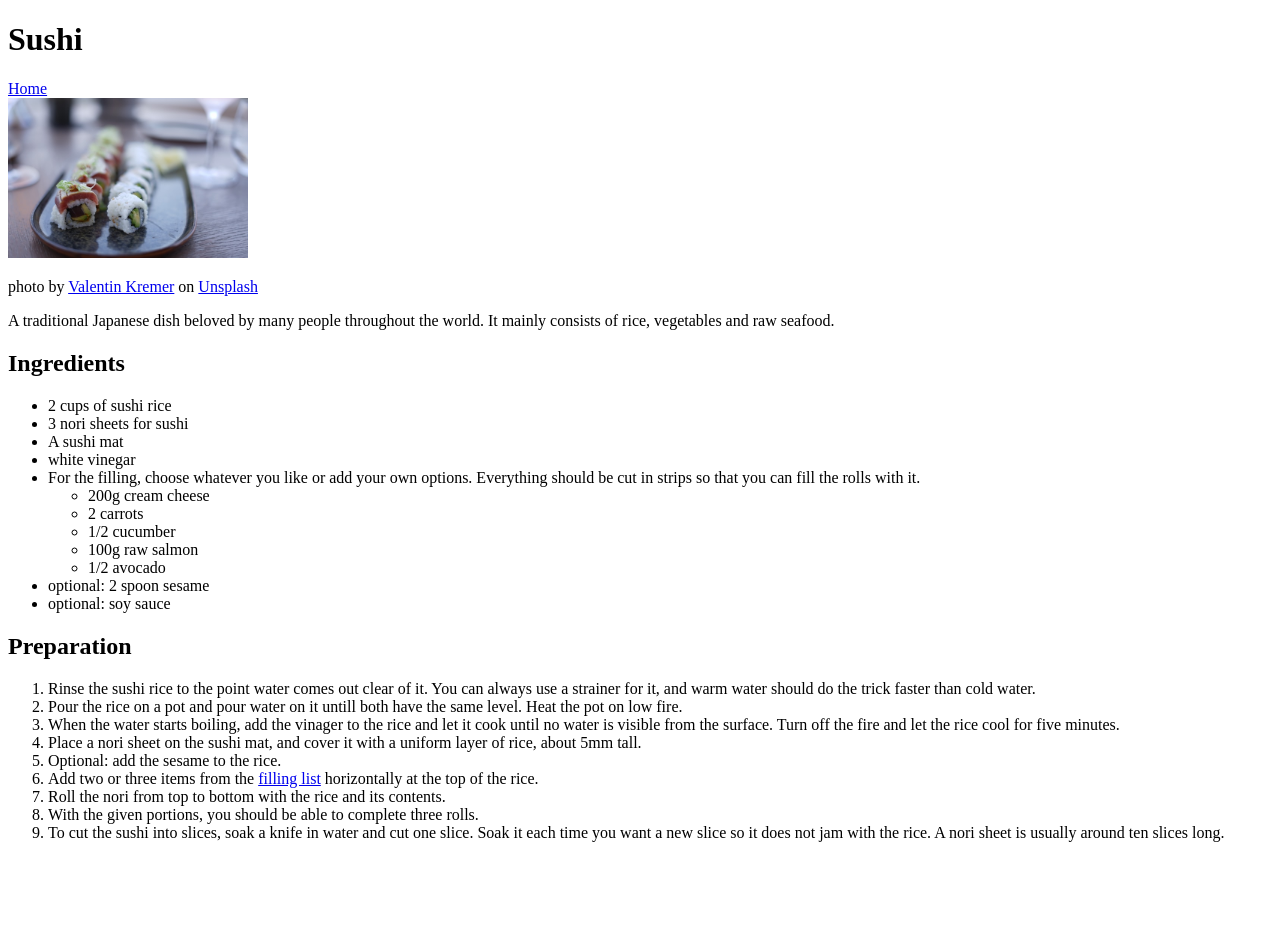
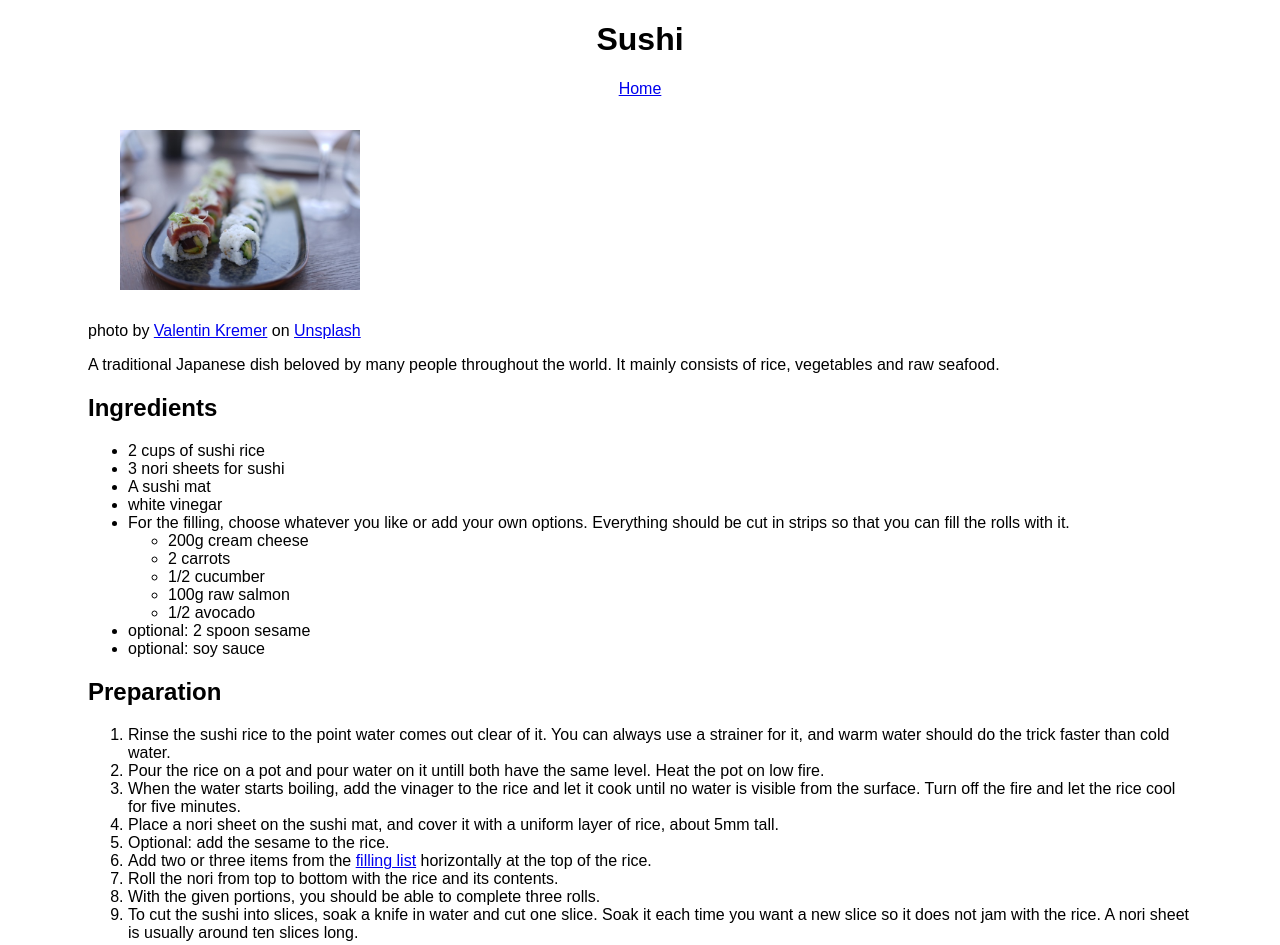
Before and after one commit to jenarofv/odin-recipes, a plain HTML site: page recipes/sushi.html in a window 1280 px wide. Before the commit the page ends 858 px from the top, so only its background shows below. Drawn offline with Linux system fonts and the light colour scheme.

Commit message:
add css to recipes and homepage

```diff
--- a/recipes/sushi.html
+++ b/recipes/sushi.html
@@ -3,14 +3,13 @@
 <head>
   <meta charset="UTF-8">
   <meta name="viewport" content="width=device-width, initial-scale=1.0">
+  <link href="../styles/recipe.css" rel="stylesheet">
   <title>Sushi</title>
 </head>
 <body>
   <h1>Sushi</h1>
-  <a href="../index.html">Home</a>
-  <br>
+  <a href="../index.html" class="home">Home</a>
   <img src="../img/sushi.jpg" width="240" alt="sushi rolls">
-  <br>
   <p> photo by <a href="https://unsplash.com/@vbk_media?utm_content=creditCopyText" target="_blank" rel="noopener noreferrer">Valentin Kremer</a> on <a href="https://unsplash.com/photos/sushi-plates-on-gray-platter-UTUENGAbNg0" target="_blank" rel="noopener noreferrer">Unsplash</a></p>
   <p>
     A traditional Japanese dish beloved by many people throughout the world.
--- /dev/null
+++ b/styles/recipe.css
@@ -0,0 +1,22 @@
+* {
+  font-family: Arial, Verdana, Helvetica, sans-serif;
+}
+
+body {
+  padding-left: 5rem;
+  padding-right: 5rem;
+}
+
+h1 {
+  text-align: center;
+}
+
+.home {
+  text-align: center;
+  display: block;
+}
+
+img {
+  display: block;
+  margin: 2rem;
+}
--- /dev/null
+++ b/styles/styles.css
@@ -0,0 +1,20 @@
+* {
+  font-family: Arial, Verdana, Helvetica, sans-serif;
+}
+
+h1 {
+  text-align: center;
+}
+
+ul {
+  text-align: center;
+  padding: 0;
+}
+
+li {
+  display: inline-block;
+  background-color: hsl(185deg, 42%, 75%);
+  padding: 10px ;
+  margin-left: 10px;
+  margin-right: 10px;
+}
```
Also changed, not shown: index.html (+1 -0 lines), recipes/banana-pancakes.html (+2 -3 lines), recipes/chicken-salad.html (+2 -3 lines).
